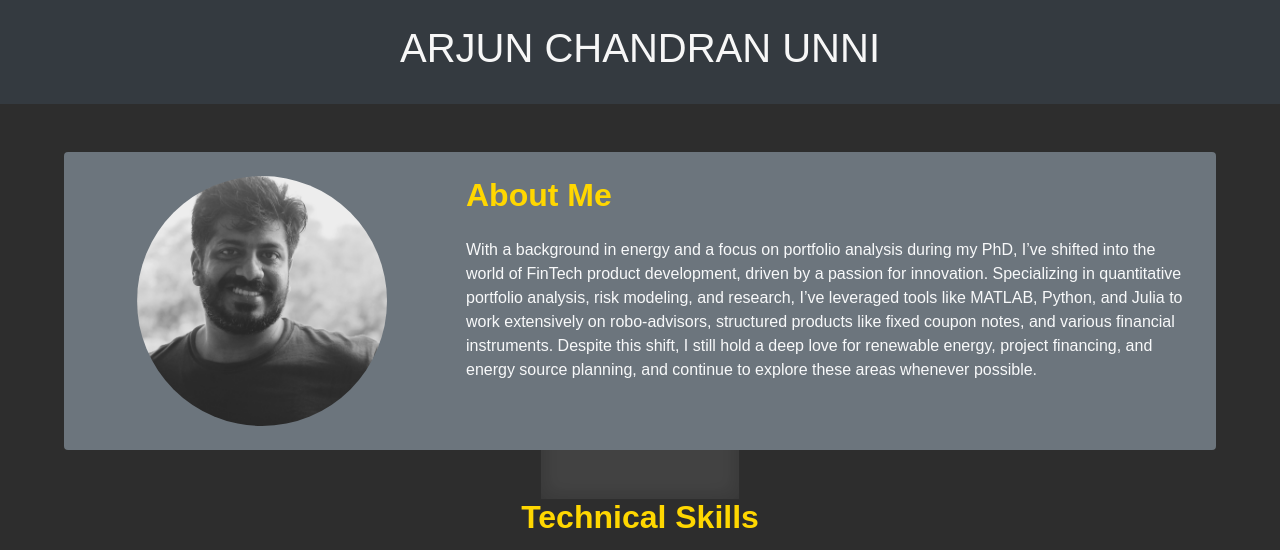
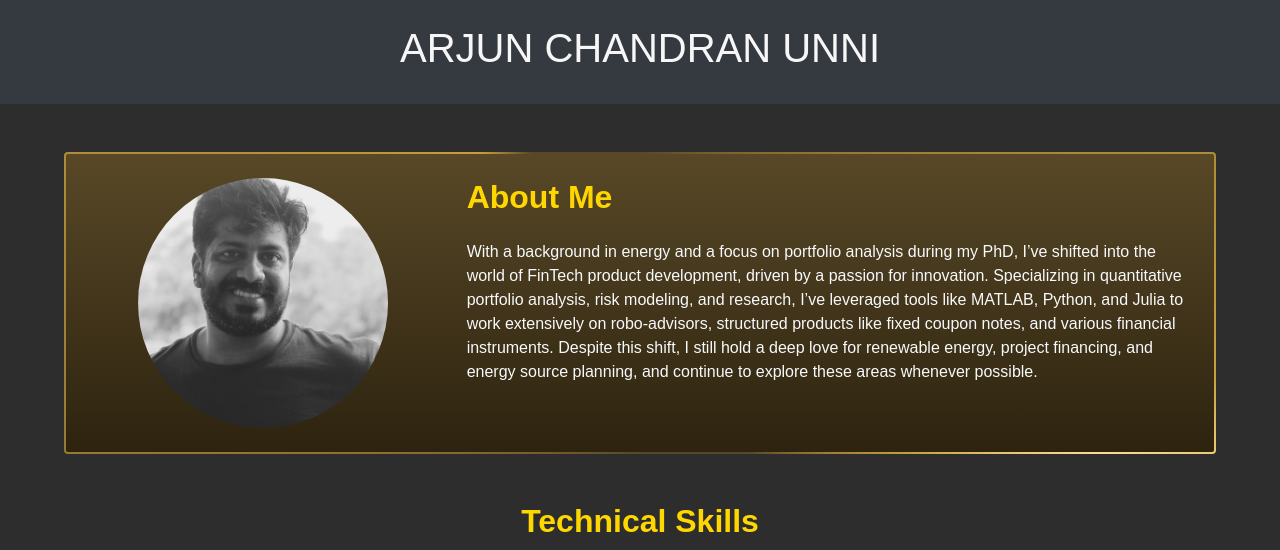
Before and after one commit to sustains-ai/portfolio, a plain HTML site: page index.html in a window 1280 px wide. Shown: the top 550 px of the page. Drawn offline with nearby package versions, Linux system fonts and the light colour scheme.

Commit message:
Added about golden styling

```diff
--- a/css/master.css
+++ b/css/master.css
@@ -27,6 +27,15 @@ h3 {
 }
 
 
+
+@property --gradient-angle {
+  syntax: "<angle>";
+  initial-value: 0turn;
+  inherits: false;
+}
+
+
+
 /* About Container styling */
 .about-container {
     display: flex;
@@ -36,8 +45,39 @@ h3 {
     padding: 30px;
     max-width: 90%;
     margin: 0 auto;
-    align-items: center;
+    align-items: center; animation: 2s gradient-angle infinite linear;
+    border: 2px solid transparent;
+    background-image: linear-gradient(#584827, #2d230f),
+    conic-gradient(
+      from var(--gradient-angle),
+      #584827 0%,
+      #c7a03c 37%,
+      #f9de90 30%,
+      #c7a03c 33%,
+      #584827 40%,
+      #584827 50%,
+      #c7a03c 77%,
+      #f9de90 80%,
+      #c7a03c 83%,
+      #584827 90%
+    );
+    background-clip: padding-box, border-box;
+     background-origin: padding-box, border-box;
+
 }
+
+@keyframes gradient-angle {
+  to {
+    --gradient-angle: 1turn;
+  }
+}
+
+
+
+
+
+
+
 
 #about {
     background-color: #383838; /* Darker background for contrast */
@@ -291,39 +331,39 @@ footer p {
 /* Cube and animation styles */
 /* Cube container */
 /* Positioning the cube in the background */
-.cube {
-    position: absolute;
-    top: 50%; /* Center vertically */
-    left: 50%; /* Center horizontally */
-    transform-style: preserve-3d;
-    transform: translate(-50%, -50%) rotateX(30deg) rotateY(30deg);
-    animation: rotateCube 10s infinite linear;
-    width: 200px; /* Adjust size */
-    height: 200px;
-    z-index: -1;
-    opacity: 0.2; /* To keep it subtle */
-}
+/*.cube {*/
+/*    position: absolute;*/
+/*    top: 50%; !* Center vertically *!*/
+/*    left: 50%; !* Center horizontally *!*/
+/*    transform-style: preserve-3d;*/
+/*    transform: translate(-50%, -50%) rotateX(30deg) rotateY(30deg);*/
+/*    animation: rotateCube 10s infinite linear;*/
+/*    width: 200px; !* Adjust size *!*/
+/*    height: 200px;*/
+/*    z-index: -1;*/
+/*    opacity: 0.2; !* To keep it subtle *!*/
+/*}*/
 
-/* Cube face styles */
-.face {
-    position: absolute;
-    width: 200px;
-    height: 200px;
-    background-color: rgba(255, 255, 255, 0.3); /* Transparent for subtle effect */
-    border: 1px solid #333;
-    box-shadow: inset 0 0 20px rgba(0, 0, 0, 0.3);
-}
+/*!* Cube face styles *!*/
+/*.face {*/
+/*    position: absolute;*/
+/*    width: 200px;*/
+/*    height: 200px;*/
+/*    background-color: rgba(255, 255, 255, 0.3); !* Transparent for subtle effect *!*/
+/*    border: 1px solid #333;*/
+/*    box-shadow: inset 0 0 20px rgba(0, 0, 0, 0.3);*/
+/*}*/
 
-/* Position each face of the cube */
-.front  { transform: translateZ(100px); }
-.back   { transform: rotateY(180deg) translateZ(100px); }
-.left   { transform: rotateY(-90deg) translateZ(100px); }
-.right  { transform: rotateY(90deg) translateZ(100px); }
-.top    { transform: rotateX(90deg) translateZ(100px); }
-.bottom { transform: rotateX(-90deg) translateZ(100px); }
+/*!* Position each face of the cube *!*/
+/*.front  { transform: translateZ(100px); }*/
+/*.back   { transform: rotateY(180deg) translateZ(100px); }*/
+/*.left   { transform: rotateY(-90deg) translateZ(100px); }*/
+/*.right  { transform: rotateY(90deg) translateZ(100px); }*/
+/*.top    { transform: rotateX(90deg) translateZ(100px); }*/
+/*.bottom { transform: rotateX(-90deg) translateZ(100px); }*/
 
-/* Rotate animation */
-@keyframes rotateCube {
-    0%   { transform: translate(-50%, -50%) rotateX(0deg) rotateY(0deg); }
-    100% { transform: translate(-50%, -50%) rotateX(360deg) rotateY(360deg); }
-}
+/*!* Rotate animation *!*/
+/*@keyframes rotateCube {*/
+/*    0%   { transform: translate(-50%, -50%) rotateX(0deg) rotateY(0deg); }*/
+/*    100% { transform: translate(-50%, -50%) rotateX(360deg) rotateY(360deg); }*/
+/*}*/
```
Also changed, not shown: 1 other file.
